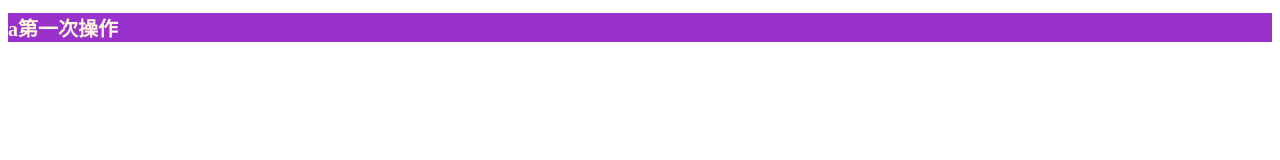
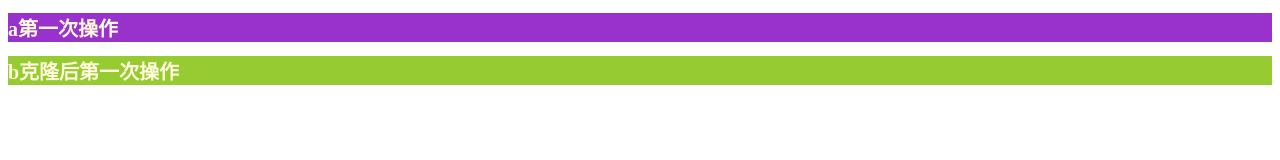
Before and after one commit to lik0319/test01, a plain HTML site: page index.html in a window 1280 px wide. Drawn offline with Linux system fonts and the light colour scheme.

Commit message:
b1第一次操作

```diff
--- a/index.html
+++ b/index.html
@@ -11,6 +11,7 @@
 
 <body>
     <h1 class="a1">a第一次操作</h1>
+    <h1 class="b1">b克隆后第一次操作</h1>
 </body>
 
 </html>
--- a/less/index.less
+++ b/less/index.less
@@ -3,3 +3,10 @@
     color: cornsilk;
     background-color: darkorchid;
 }
+
+
+.b1 {
+    font-size: 20px;
+    color: cornsilk;
+    background-color: rgb(150, 204, 50);
+}
```
Also changed, not shown: less/index.css.
